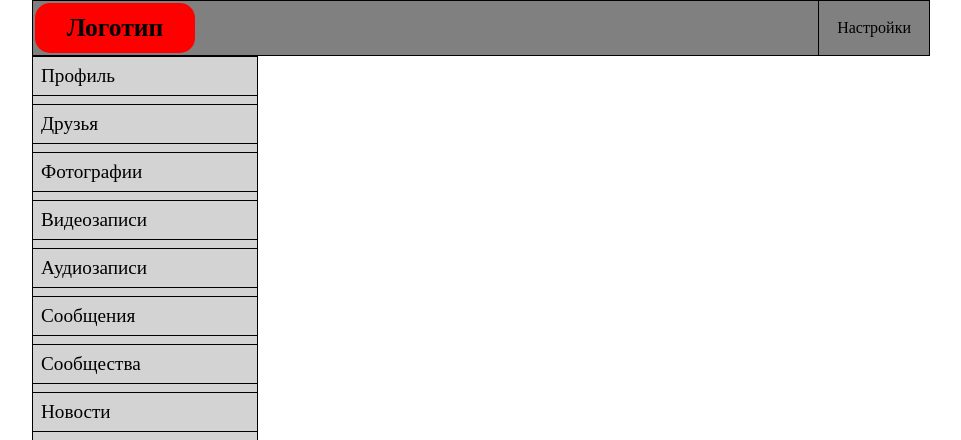
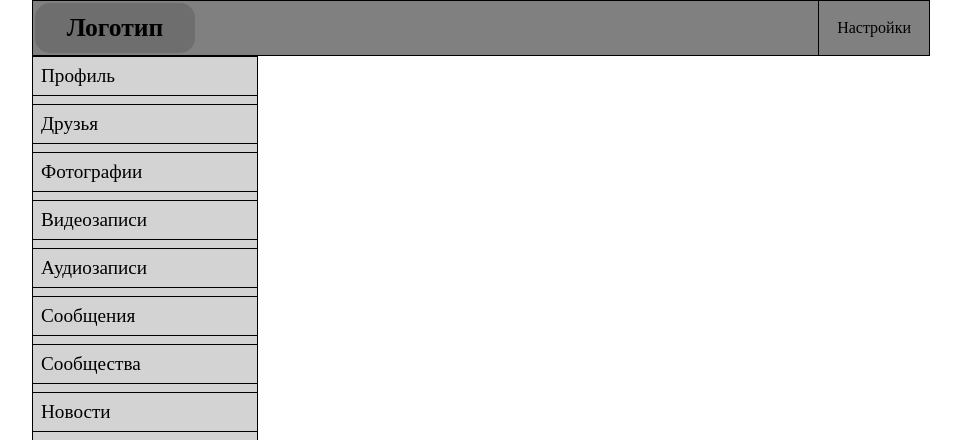
Before and after one commit to zhurmansofya/labvebprog, a PHP site: page / in a window 1280 px wide, with the pointer over the restyled element. Shown: the top 440 px of the page, without its empty margins (160-1121 px from the left). Run offline with PHP 8.4, Linux system fonts and the light colour scheme.

Commit message:
Update styles.css

```diff
--- a/styles.css
+++ b/styles.css
@@ -1,3 +1,4 @@
+
 
       body {
         padding: 0;
@@ -46,7 +47,7 @@
       font-weight: bold;
     }
     .top-nav-menu-container ul li1 a:hover {
-        background-color: red;
+        background-color: rgba(100, 100, 100, 0.614);
     }
 
     .top-nav-menu-container ul li2 {
@@ -63,9 +64,12 @@
       text-decoration: none;
     }
     .top-nav-menu-container ul li2 a:hover {
-    background-color: rgba(100, 100, 100,0.614);
+    background-color: rgba(100, 100, 100, 0.614);
 
     }
+
+
+
 
     .colum{
         float:left;
```
